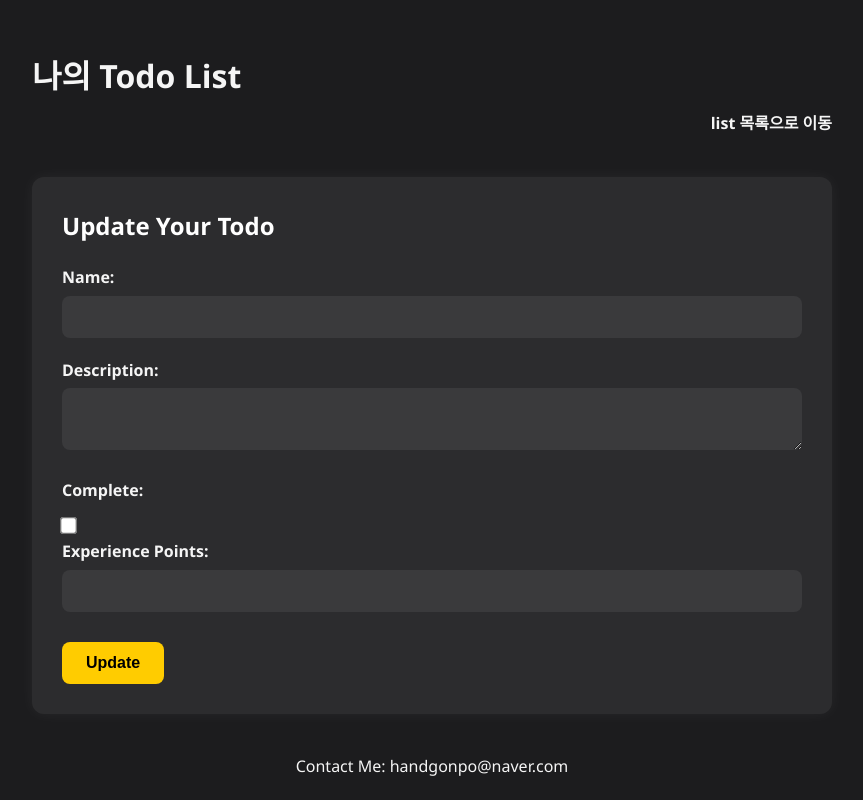
After one commit to handgonpo/todoList, a Django app: page /todo/update/1/ in a window 1280 px wide. The commit adds this page. Shown: the whole page, without its empty margins (208-1071 px from the left). Run offline with Django 5.2, Linux system fonts and the light colour scheme; data that the repository does not hold is empty.

Commit message:
[feat] django (Day 6)

```diff
--- a/config/settings.py
+++ b/config/settings.py
@@ -116,7 +116,7 @@ AUTH_PASSWORD_VALIDATORS = [
 
 LANGUAGE_CODE = 'ko-kr'
 
-TIME_ZONE = 'UTC'
+TIME_ZONE = 'Asia/Seoul' # 한국시간으로 변경
 
 USE_I18N = True
 
--- a/config/urls.py
+++ b/config/urls.py
@@ -5,11 +5,14 @@ from . import views
 
 urlpatterns = [
     # 첫페이지 추가
-    path("", views.hello_world), # 127.0.0.1:8000/
+    path("", views.hello_world, name='base'), # 127.0.0.1:8000/
 
     path('admin/', admin.site.urls),
+
+    # /todo/는 HTML 렌더링(템플릿용)
     path("todo/", include("todo.urls")), # 127.0.0.1:8000/todo/
 
-    # 127.0.0.1:8000/api/todo/
-    path("api/todo/", include("todo.api_urls")),
+    # /api/todo/는 데이터 처리(API 전용)
+    path("api/todo/", include("todo.api_urls")), # 127.0.0.1:8000/api/todo/
+    # 둘 다 각자의 역할을 하며 동시에 작동합니다.
 ]
--- /dev/null
+++ b/static/css/styles.css
@@ -0,0 +1,150 @@
+/* Reset */
+* {
+    margin: 0;
+    padding: 0;
+    box-sizing: border-box;
+  }
+
+  body {
+    background-color: #1c1c1e;
+    color: #f5f5f5;
+    font-family: 'Segoe UI', Tahoma, Geneva, Verdana, sans-serif;
+    line-height: 1.6;
+    padding: 20px;
+  }
+
+
+  /* 공통 컨테이너 */
+  .container, .todocontainer {
+    max-width: 800px;
+    margin: 40px auto;
+    padding: 30px;
+    background-color: #2c2c2e;
+    border-radius: 12px;
+    box-shadow: 0 0 15px rgba(255, 255, 255, 0.05);
+  }
+
+  h1, h2{
+    color: #ffffff;
+    margin-bottom: 20px;
+  }
+
+  .header {
+    max-width: 800px;
+    margin: 30px auto 10px auto;
+    text-align: left;
+  }
+
+  .header p {
+    text-align: right;
+    font-size: 16px;
+  }
+
+  .header h1 {
+    font-size: 32px;
+    margin-bottom: 10px;
+  }
+
+  .header a {
+    font-weight: bold;
+    color: #f5f5f5;
+    text-decoration: none;
+  }
+
+  .footer{
+    text-align: center;
+    margin: 30px auto;
+    width: 800px;
+    margin: 0 auto;
+  }
+
+  .footer a {
+    color: #f5f5f5;
+    text-decoration: none;
+  }
+
+  /* Label + Input Field */
+  label {
+    display: block;
+    font-weight: bold;
+    margin-bottom: 5px;
+  }
+
+  input[type="text"],
+  input[type="number"],
+  textarea {
+    width: 100%;
+    padding: 12px;
+    border-radius: 8px;
+    border: none;
+    background-color: #3a3a3c;
+    color: #fff;
+    margin-bottom: 20px;
+    font-size: 16px;
+  }
+
+  /* Checkbox */
+  input[type="checkbox"] {
+    transform: scale(1.3);
+    margin-top: 10px;
+  }
+
+  /* Buttons */
+  button {
+    background-color: #ffcc00;
+    color: #000;
+    border: none;
+    border-radius: 8px;
+    padding: 12px 24px;
+    font-weight: bold;
+    font-size: 16px;
+    cursor: pointer;
+    transition: background-color 0.2s ease-in-out;
+    margin-top: 10px;
+  }
+
+  button:hover {
+    background-color: #e6b800;
+  }
+
+  /* 목록 페이지 */
+  .todo-item {
+    background-color: #39393b;
+    border-radius: 10px;
+    padding: 15px 20px;
+    margin-bottom: 15px;
+    cursor: pointer;
+    transition: background-color 0.2s ease-in-out;
+    max-width: 800px;
+    margin: 10px auto;
+  }
+
+  .todo-item:hover {
+    background-color: #48484a;
+  }
+
+  .w800{
+    width: 800px;
+  }
+
+  /* 버튼 그룹 */
+  .btnList {
+    display: flex;
+    gap: 15px;
+    margin-top: 30px;
+    justify-content: flex-end;  /* 👉 오른쪽 정렬 */
+    max-width: 800px;
+    margin-left: auto;
+    margin-right: auto;
+  }
+
+  /* 등록 버튼 스타일 */
+  .todoCreate {
+    margin-bottom: 25px;
+    background-color: #0a84ff;
+    color: white;
+  }
+
+  .todoCreate:hover {
+    background-color: #0066cc;
+  }
--- a/templates/base.html
+++ b/templates/base.html
@@ -9,7 +9,7 @@
 
     {% include 'footer.html' %}
 
-    <!-------------공통 JS---------------->
+    <!---공통 JS-->
     <!-- Javascrips -->
     <script src="{% static 'js/getCookie.js' %}"></script> <!--반드시 CSRF은 상단에 있어야 함 -->
     <script src="{% static 'js/axiosInstance.js' %}"></script>
--- a/templates/footer.html
+++ b/templates/footer.html
@@ -1,2 +1,4 @@
 {% load static %}
-<h1>풋터입니다.</h1>
+<div class = "footer">
+    <a href="https://github.com/handgonpo">Contact Me: handgonpo@naver.com<a>
+</div>
--- a/templates/header.html
+++ b/templates/header.html
@@ -1,2 +1,5 @@
 {% load static %}
-<h1>헤더입니다.</h1>
+<div class="header">
+    <h1><a href = "{% url 'base' %}">나의 Todo List</a></h1>
+    <p class="w800"><a href="{% url 'list' %}"> list 목록으로 이동</a> </p>
+</div>
--- /dev/null
+++ b/templates/todo/update.html
@@ -0,0 +1,70 @@
+{% extends "base.html" %}
+
+{% load static %}
+
+{% block content %}
+
+
+    <div class="container">
+        <h2>Update Your Todo</h2>
+            <div>
+                <label for="name">Name:</label>
+                <input type="text" name="name" id="name">
+            </div>
+            <div>
+                <label for="description">Description:</label>
+                <textarea name="description" id="description"></textarea>
+            </div>
+            <div>
+                <label for="complete">Complete:</label>
+                <input type="checkbox" name="complete" id="complete">
+            </div>
+            <div>
+                <label for="exp">Experience Points:</label>
+                <input type="number" name="exp" id="exp" min="0">
+            </div>
+            <button type="submit" id="todoUpdate">Update</button>
+    </div>
+
+
+    <script>
+
+        // 페이지 로드시 값을 넣어준다.
+        $(document).ready(function(){
+            let pk = window.location.href.split('/').filter(Boolean).pop()
+            axiosInstance.get(`/api/todo/viewsets/${pk}/`)
+            .then(
+                function(response){
+                    todo = response.data;
+                    $("#name").val(todo.name);
+                    $("#description").val(todo.description);
+                    $("#complete").prop("checked", todo.complete);
+                    $("#exp").val(todo.exp);
+                }
+            )
+        })
+
+
+        // 버튼이 클릭된다면
+        $("#todoUpdate").on("click", function() {
+            let pk = window.location.href.split('/').filter(Boolean).pop();
+            axiosInstance.patch(`/api/todo/viewsets/${pk}/`, {
+                name: $("#name").val(),
+                description: $("#description").val(),
+                complete: $("#complete").prop("checked"),
+                exp: $("#exp").val(),
+            })
+            .then(function(response) {
+                window.location.href = `/todo/${pk}/`;
+            })
+            .catch(function(error) {
+                console.log(error)
+                alert("Todo 수정에 실패했습니다.");
+            })
+        })
+        // axios를 이용해서 post 요청을 보낸다.
+
+
+    </script>
+
+{% endblock %}
--- a/todo/apis.py
+++ b/todo/apis.py
@@ -3,6 +3,8 @@ from rest_framework.views import APIView
 from rest_framework.response import Response
 from .serializers import TodoSerializer
 from .models import Todo
+
+
 
 # generics을 위해 모듈추가
 from rest_framework import generics
@@ -17,7 +19,8 @@ from rest_framework import viewsets
 class TodoListAPI(APIView):
 
     def get(self, request):
-        todos = Todo.objects.all() # QuerySet = Object list
+        # todos = Todo.objects.all() # QuerySet = Object list
+        todos = Todo.objects.all().order_by("-created_at")
         serializer = TodoSerializer(todos, many=True)
         return Response(serializer.data)
 
@@ -115,5 +118,6 @@ class TodoGenericsRetrieveUpdateDeleteAPI(generics.RetrieveUpdateDestroyAPIView)
 
 # REST Framework_ViewSets
 class TodoViewSet(viewsets.ModelViewSet):
-    queryset = Todo.objects.all()
+    # queryset = Todo.objects.all()
+    queryset = Todo.objects.all().order_by("-created_at")
     serializer_class = TodoSerializer
--- a/todo/urls.py
+++ b/todo/urls.py
@@ -8,8 +8,11 @@ urlpatterns = [
     # Django 뷰(View), or 템플릿 렌더링(template randering)
     # path("list/", views.todo_list), # 127.0.0.1:8000/todo/list/
 
-    path("list/", todo_list), # views. 접두어 생략
+    # path("list/", todo_list), # views. 접두어 생략
 
-    # create Test
-    path("create/", TodoCreateView.as_view()),
+    # views
+    path("create/", TodoCreateView.as_view(), name="create"), # 127.0.0.1:8000/todo/create/
+    path("list/", TodoListView.as_view(), name="list"), # 127.0.0.1:8000/todo/list/
+    path("update/<int:pk>/", TodoUpdateView.as_view()), # 127.0.0.1:8000/todo/update/<pk>/
+    path("<int:pk>/", TodoDetailView.as_view()), # retrieve lits에서 글자를 클릭하면 127.0.0.1:8000/todo/<pk>
 ]
--- a/todo/views.py
+++ b/todo/views.py
@@ -1,3 +1,4 @@
+from __future__ import annotations
 from django.shortcuts import render
 from .models import Todo
 
@@ -10,8 +11,27 @@ def todo_list(request):
     return render(request, "todo/todo.html", {"todos": todos})
 
 
-# create Test
+# Todo 생성 폼 페이지를 보여주는 클래스 기반 뷰
 class TodoCreateView(View):
 
     def get(self, request):
         return render(request, "todo/create.html")
+
+
+class TodoListView(View):
+
+    def get(self, request):
+        # todos = Todo.objects.all()
+        return render(request, "todo/list.html")
+
+
+class TodoDetailView(View):
+
+    def get(self, request, pk):
+        return render(request, "todo/detail.html")
+
+
+class TodoUpdateView(View):
+
+    def get(self, request, pk):
+        return render(request, "todo/update.html")
```
Also changed, not shown: templates/todo/create.html (+9 -3 lines), templates/todo/detail.html (added, +63 -0 lines), templates/todo/list.html (added, +41 -0 lines), todo/models.py (+11 -0 lines).
